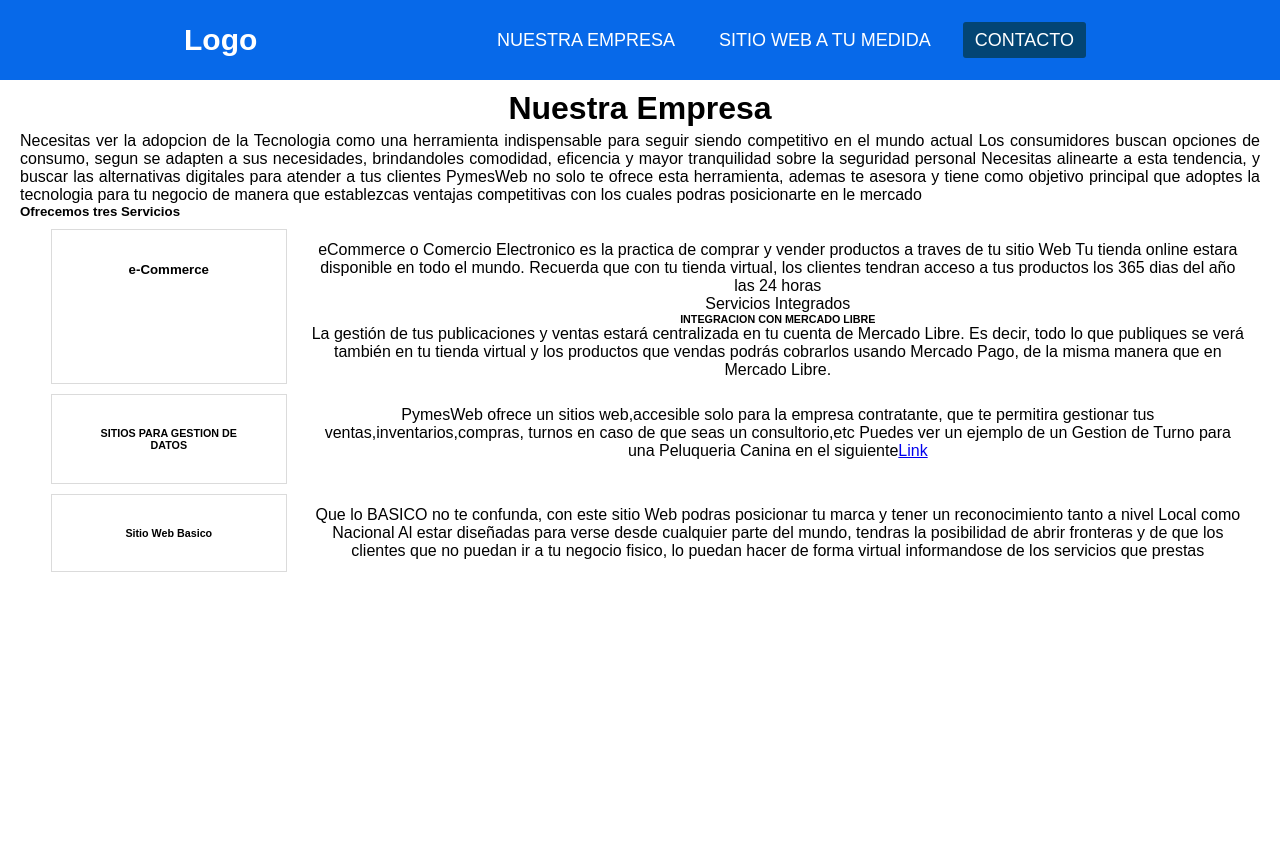
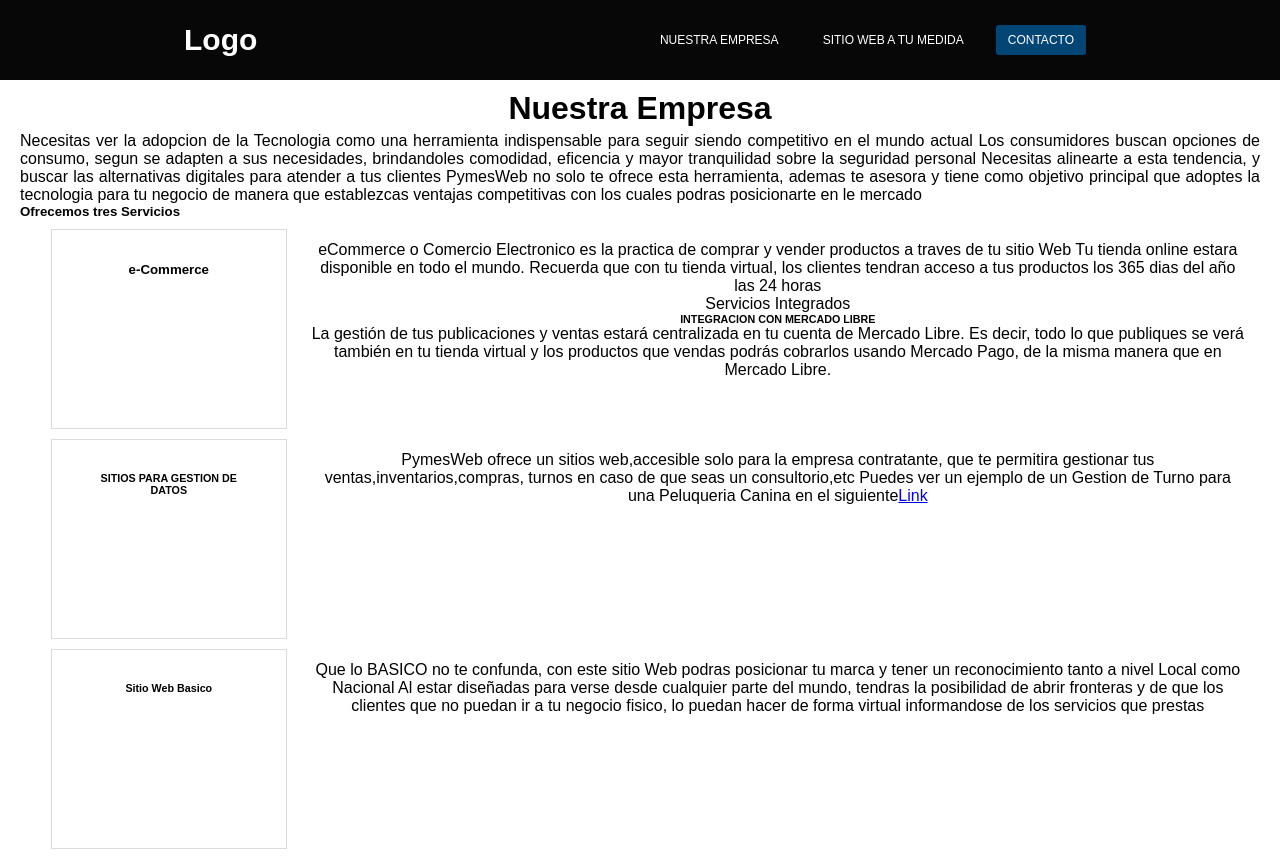
Before and after one commit to Walcruz2021/SitioWebPymesYaFrontend, a React (Create React App) app: page /ourCompany in a window 1280 px wide. Before the commit the page ends 800 px from the top, so only its background shows below. Built offline with nearby package versions, Linux system fonts and the light colour scheme.

Commit message:
css cardsCompany

```diff
--- /dev/null
+++ b/public/index.css
@@ -0,0 +1,9 @@
+*{
+    margin: 0;
+    padding: 0;
+box-sizing: border-box;
+}
+body{
+font-family: sans-serif;
+align-items: center;
+}
--- a/public/index.html
+++ b/public/index.html
@@ -15,6 +15,7 @@
       user's mobile device or desktop. See https://developers.google.com/web/fundamentals/web-app-manifest/
     -->
     <link rel="manifest" href="%PUBLIC_URL%/manifest.json" />
+    <link rel="stylesheet" href="index.css" />
     <!--
       Notice the use of %PUBLIC_URL% in the tags above.
       It will be replaced with the URL of the `public` folder during the build.
--- a/src/components/ListCompanies/Company/Company.css
+++ b/src/components/ListCompanies/Company/Company.css
@@ -1,8 +1,50 @@
 
 .CardCompany{
     padding: 10px;
+background-color: white;
+    /* para que todo elemento que este fuera del contenedor card se oculte y no aparezca afuera*/
+    overflow: hidden;
+    transition:all 400ms ease;
+
+    margin-top: 10px;
+    border: 1.19px solid rgba(224, 224, 224, 1);
+    margin-left: 10px;
+    margin-right: 10px;
+    padding: 20px;
+
+    /* estilo a las imagenes */
+   background-size: cover;
+   background-position: center;
+   background-repeat: no-repeat;
+
+
 }
-.CardCompany h4{
+
+
+.CardCompany:hover {
+box-shadow: 5px 5px 20px rgba(0,0,0,0.4);
+/* al posicionar el mouse se trasladara hacia arriba */
+transform: translateY(-3%);
+}
+
+.CardCompany img{
+    width: 100%;
+    height: 300px;
+}
+
+.CardCompany .Contenido h4{
 font-size: 1rem;
 text-align: center;
+text-decoration: none;
+font-weight: 400;
+margin-bottom: 10px;
 }
+
+.CardCompany .Contenido p{
+    font-size: 1rem;
+    text-align: center;
+    text-decoration: none;
+    /* espacio por cada parrafo */
+    line-height: 1.5;
+    color:#6a6a6a
+    }
--- a/src/components/ListCompanies/Company/Company.tsx
+++ b/src/components/ListCompanies/Company/Company.tsx
@@ -12,6 +12,11 @@ const Company = ({company}: Props) => {
     return (
 
             <div className="CardCompany">
+
+<img src={company.avatar} />
+
+
+                <div className="Contenido">
                 <h4>{company.nameCompany}</h4>
                 <p>
                     {company.notesComp}
@@ -19,7 +24,9 @@ const Company = ({company}: Props) => {
                 <p>
                     identifier: ${company.identifier}
                 </p>
-                <img src={company.avatar} />
+                </div>
+
+
                 {/* <img>{company.avatar}</img> */}
                 {/* <Button variant="primary" onClick={() => handleAddToCart(product)}>Agregar al carrito</Button> */}
             </div>
--- a/src/components/ListCompanies/ListCompanies.css
+++ b/src/components/ListCompanies/ListCompanies.css
@@ -5,12 +5,67 @@
 .ContainerCompany{
     display: grid;
     grid-template-columns: repeat(auto-fit, minmax(250px,1fr));
-    border:1px;
-    background-color: white;
+
     gap:15px;
-    margin-top: 10px;
-    border: 1.19px solid rgba(224, 224, 224, 1);
-    margin-left: 10px;
-    margin-right: 10px;
-    padding: 20px;
+
+
+    /* estilos a las imagenes */
+
 }
+
+.grid-container{
+display: grid;
+
+/*repite 12 columnas de 240px cada una (pero no seran responsive) */
+/*grid-template-columns: repeat(12,240px)*/
+
+/* creara columnas segun sea necesario dependiendo del ancho de la pantalla */
+/*grid-template-columns: repeat(auto-fill,240px);*/
+
+/* con esto el ancho de las columnas se va a ir adaptando al ancho del grid y no sera un ancho estatico */
+/* el fill a medida que se vaya agrandando la pantalla si en el caso las cards pocas generara un espacio "invisible"
+a los costados reservando ese lugar  */
+
+/* grid-template-columns: repeat(auto-fill,minmax(200px,1fr)); */
+
+/* en eset caso a diferencia del fill, el fit no reservara ese espacio, por tanto las cards abarcaran todo el espacio
+disponible en la pantalla */
+grid-template-columns: repeat(auto-fit,minmax(200px,1fr));
+
+
+/* tamaño de las filas */
+grid-auto-rows:minmax(200px,auto);
+
+/* separacion de las cards */
+gap:20px
+}
+
+.grid-item{
+    display: grid;
+    align-items:center;
+    justify-content: center;
+    transition: transform 0.3s ease-in-out;
+    border: solid 1px rgb(255,255,255);
+    background-color: aqua;
+
+}
+
+.grid-item:hover{
+    filter:opacity(0.9);
+    transform:scale(1.04)
+}
+
+/* con esto le damos estilos especificamente a la primera card la cual seria mas ancha que las demas*/
+.item1{
+    /* comeinza en la linea 1 (recordar que el gris se divide en lineas por cada cards que exista)*/
+/* grid-column-start:1; */
+/* finaliza en la linea 3 */
+/* grid-column-end:3; */
+
+/* reemplazara a los codigos anteriores (start y end) */
+
+/* grid-column: 1/-1; */
+/* otra forma */
+
+grid-column: 1/span 3;
+}
--- a/src/components/ListCompanies/ListCompanies.tsx
+++ b/src/components/ListCompanies/ListCompanies.tsx
@@ -15,6 +15,7 @@ const ListCompanies = () => {
     if (isLoading) return <h1>Cargando...</h1>
 
     return (
+        <>
         <div className="ContainerListComp">
             {
                 companies && companies.map(company => (
@@ -31,7 +32,21 @@ const ListCompanies = () => {
                 ))
             }
 
-        </div >
+        </div>
+
+        {/* video
+        https://www.youtube.com/watch?v=f3902x_dqqQ&ab_channel=YoelvisMulen%7Bcode%7D */}
+        {/* <div className="grid-container">
+         <div className="grid-item item1">1</div>
+         <div className="grid-item">2</div>
+         <div className="grid-item">3</div>
+         <div className="grid-item">4</div>
+         <div className="grid-item">5</div>
+         <div className="grid-item">6</div>
+         <div className="grid-item">7</div>
+         <div className="grid-item">8</div>
+        </div> */}
+        </>
     )
 }
 
--- a/src/components/NavBar/NavBar.css
+++ b/src/components/NavBar/NavBar.css
@@ -9,7 +9,7 @@
   }
 
   .header {
-    background-color: #0769e9;
+    background-color: #070708;
     height: 80px;
     position: fixed;
     width: 100%;
@@ -44,7 +44,7 @@
   }
 
   .nav-menu-item {
-    font-size: 18px;
+    font-size: 12px;
     margin: 0 10px;
     line-height: 80px;
     text-transform: uppercase;
--- a/src/pages/Home/Home.tsx
+++ b/src/pages/Home/Home.tsx
@@ -64,21 +64,9 @@ const Home = () => {
     //console.log(selectCompanies.companies[0].nameCompany,"dsfsdf")
     return (
         <>
-            <Link to="/contact">
-                <button className="button3" id="dog" >
-                    Crear Perro
-                </button>
-            </Link>
-
             <NavBar />
-
-            <Container>
                 <Select defaultValue={selectedOption} options={arrayOptions} onChange={setSelectedOption} />
                 <button onClick={() => buttonSelected(selectedOption)}>Buscar</button>
-
-            </Container>
-
-
             {selectCompanies.companies.length > 0 && <h1>{selectedOption.label}</h1>}
             <div className="ContainerListComp">
 
@@ -98,9 +86,9 @@ const Home = () => {
                 }
             </div>
             <h2>LAS MEJORES EMPRESAS A TU DISPOSICION</h2>
-            <Container>
+            <div>
                 <ListCompanies />
-            </Container>
+            </div>
 
         </>
     )
```
